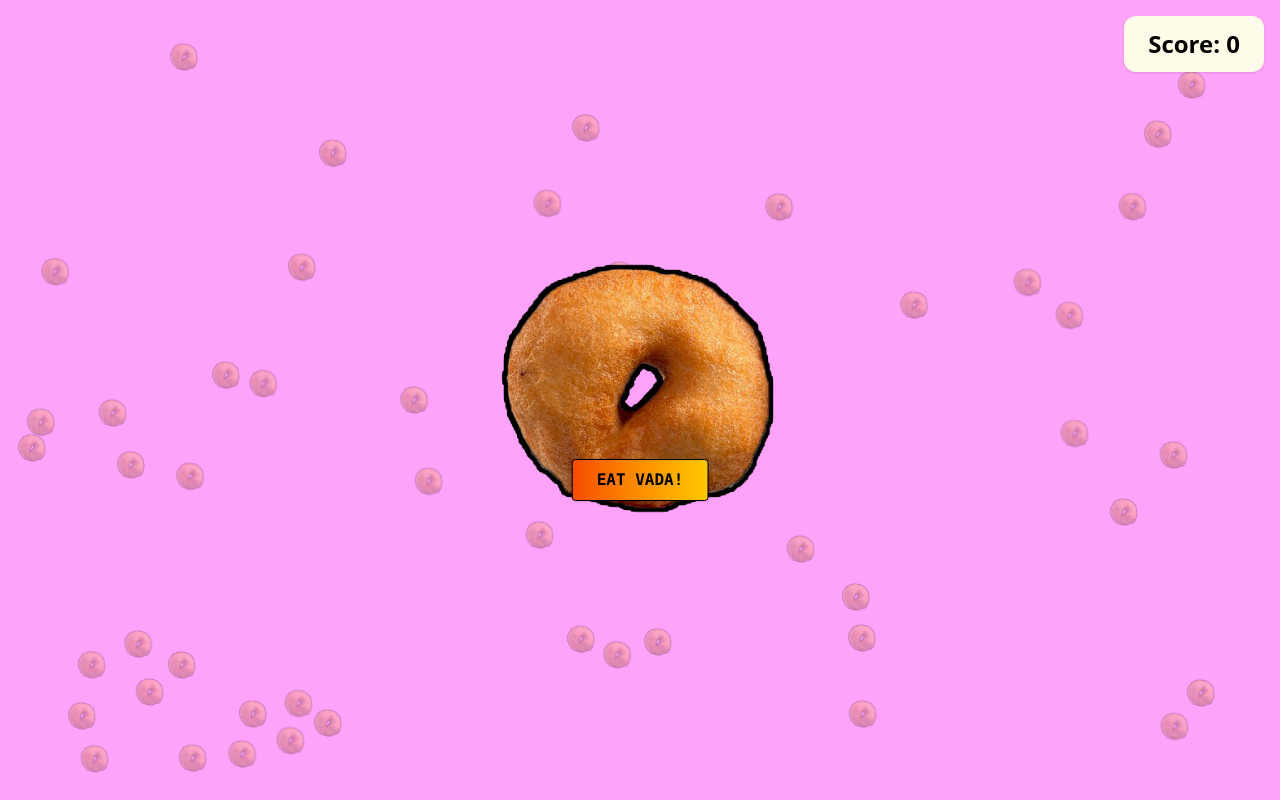
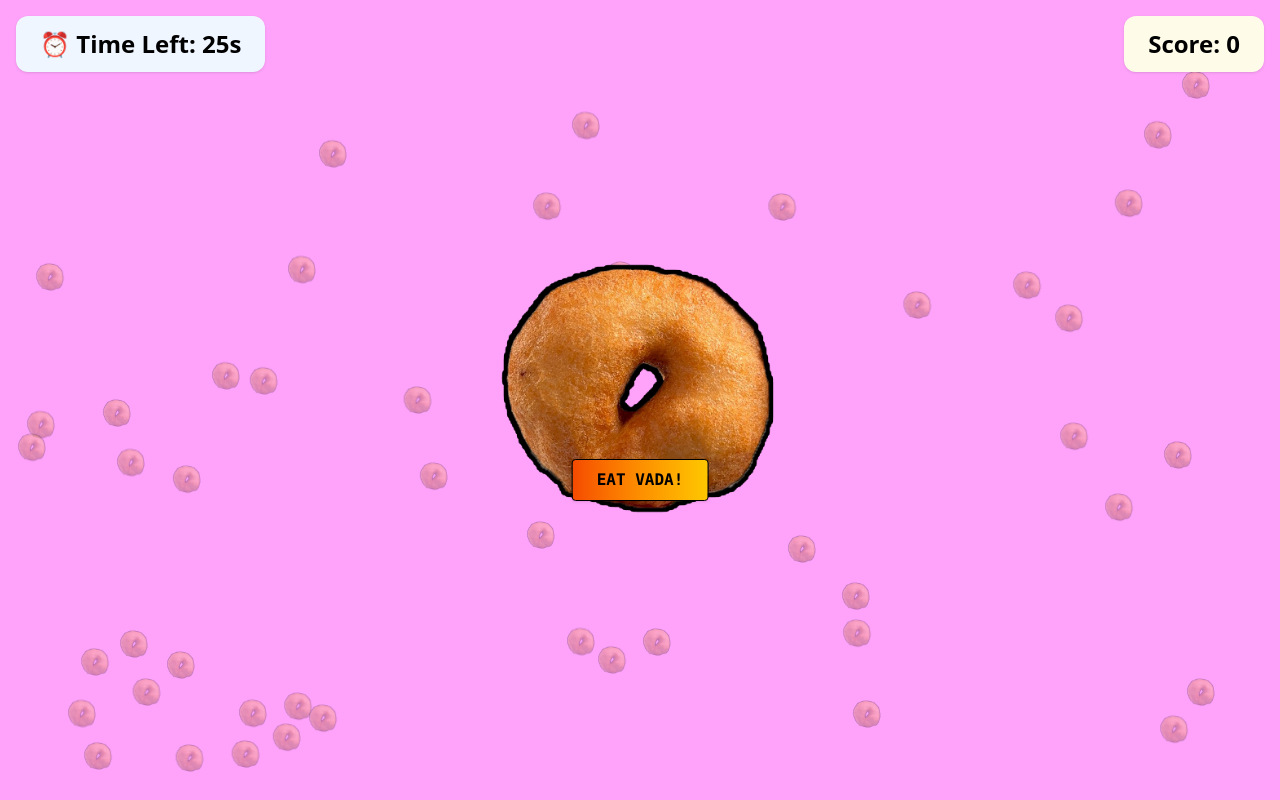
Before and after one commit to jose-0000/Vada_Useless_Projects, a React (Vite) app: page / in a window 1280 px wide. Built offline with nearby package versions, Linux system fonts and the light colour scheme.

Commit message:
timer fully implemented

```diff
--- a/src/Home.jsx
+++ b/src/Home.jsx
@@ -79,6 +79,7 @@ function Home() {
         overflow: 'hidden',
       }}
     >
+      <Timer initialSeconds={30} onEnd={() => alert('Time is up!')} />
       {/* Floating vadas in the background, randomly scattered with spacing */}
       {vadaPositions.map((pos, idx) => (
         <img
--- a/src/Timer.jsx
+++ b/src/Timer.jsx
@@ -1,5 +1,5 @@
 import React, { useState, useEffect } from 'react';
-function Timer({onEnd }) {
+function Timer({ initialSeconds = 30, onEnd }) {
   const [seconds, setSeconds] = useState(initialSeconds);
 
   useEffect(() => {
@@ -14,7 +14,8 @@ function Timer({onEnd }) {
   }, [seconds, onEnd]);
 
   return (
-    <div className="fixed top-4 left-4 text-2xl font-bold bg-blue-50 rounded-xl px-6 py-3 shadow text-center min-w-[120px]">
+    <div className="fixed top-4 left-4 text-2xl font-bold bg-blue-50 rounded-xl px-6 py-3 shadow text-center min-w-[120px]"
+         style={{ zIndex: 1000 }}>
       ⏰ Time Left: {seconds}s
     </div>
   );
```
